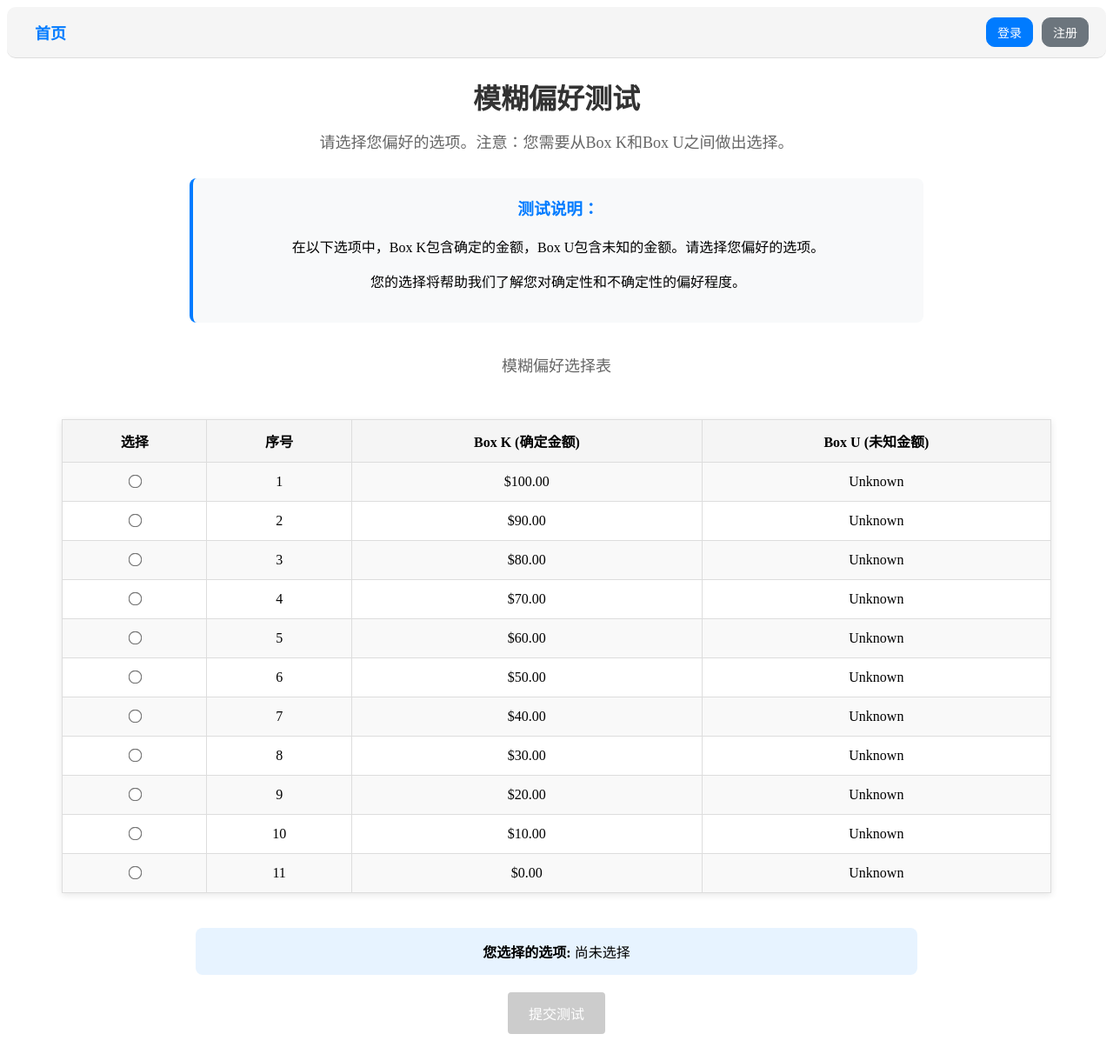
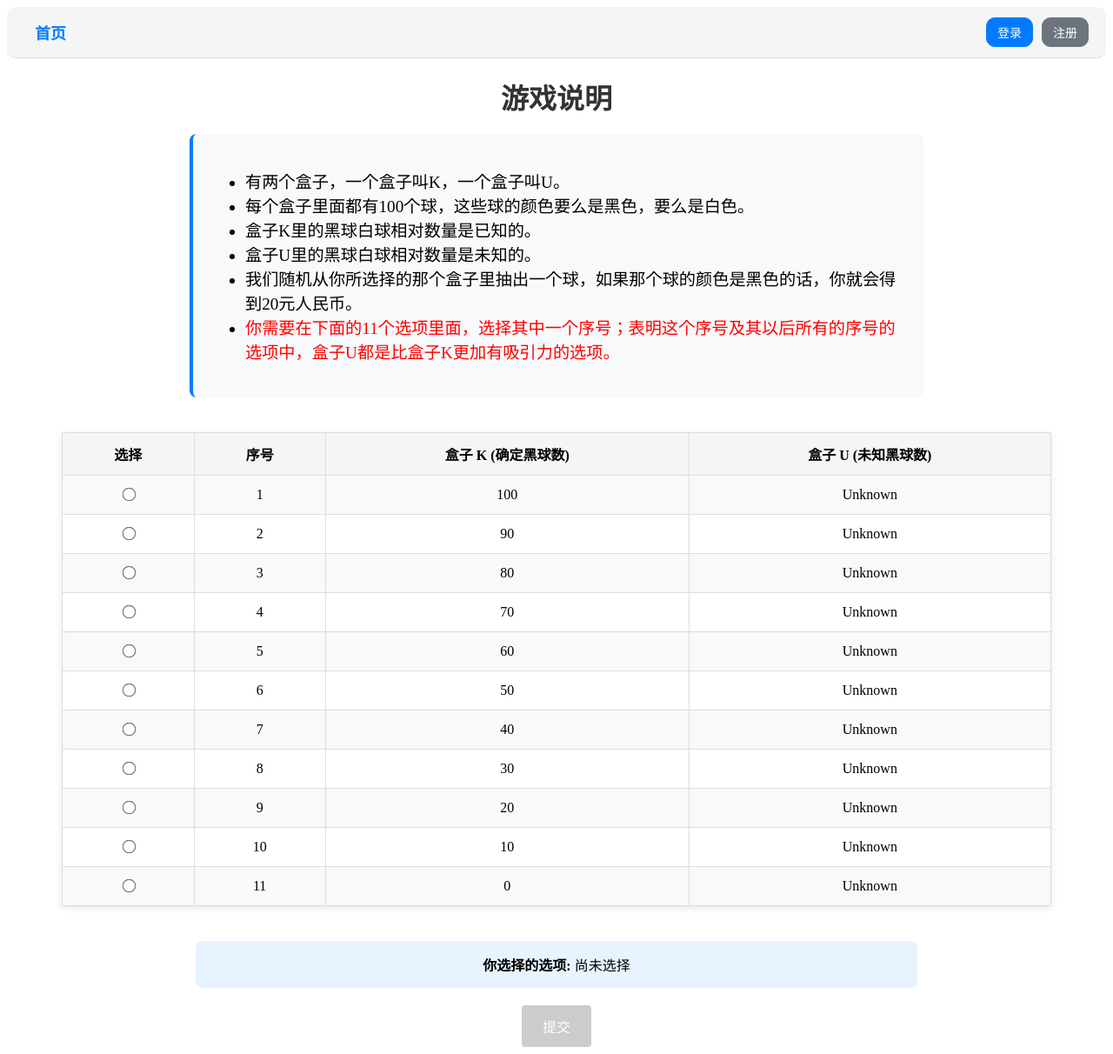
Before and after one commit to zhaoqiwang1/Behavioral-Econ, a React (Create React App) app in the folder client/: page /games/ambiguity-attitude-elicit in a window 1280 px wide. Shown: the whole page at 87% size. Built offline with nearby package versions, Linux system fonts and the light colour scheme.

Commit message:
ambiguity elicit instructions

```diff
--- a/client/src/pages/games/AmbiguityAttiElicit.jsx
+++ b/client/src/pages/games/AmbiguityAttiElicit.jsx
@@ -91,7 +91,7 @@ const AmbiguityAttiElicit = () => {
         <Navbar />
         <div className={styles.completedInfo}>
           <h2>✅ 模糊偏好测试已完成</h2>
-          <p>您已经成功提交问卷，感谢您的参与！</p>
+          <p>你已经成功提交问卷，感谢你的参与！</p>
         </div>
       </div>
     );
@@ -100,24 +100,25 @@ const AmbiguityAttiElicit = () => {
   return (
     <div>
       <Navbar />
-      <h1>模糊偏好测试</h1>
-      <h2>请选择您偏好的选项。注意：您需要从Box K和Box U之间做出选择。</h2>
-
+      <h1>游戏说明</h1>
       <div className={styles.instructions}>
-        <h3>测试说明：</h3>
-        <p>在以下选项中，Box K包含确定的金额，Box U包含未知的金额。请选择您偏好的选项。</p>
-        <p>您的选择将帮助我们了解您对确定性和不确定性的偏好程度。</p>
+        <ul>
+          <li>有两个盒子，一个盒子叫K，一个盒子叫U。</li>
+          <li>每个盒子里面都有100个球，这些球的颜色要么是黑色，要么是白色。</li>
+          <li>盒子K里的黑球白球相对数量是已知的。</li>
+          <li>盒子U里的黑球白球相对数量是未知的。</li>
+          <li>我们随机从你所选择的那个盒子里抽出一个球，如果那个球的颜色是黑色的话，你就会得到20元人民币。</li>
+          <li><span style={{color: 'red'}}>你需要在下面的11个选项里面，选择其中一个序号；表明这个序号及其以后所有的序号的选项中，盒子U都是比盒子K更加有吸引力的选项。</span></li>
+        </ul>
       </div>
-
       <div className={styles.tableContainer}>
-        <h2>模糊偏好选择表</h2>
         <table className={styles.dataTable}>
           <thead>
             <tr>
               <th>选择</th>
               <th>序号</th>
-              <th>Box K (确定金额)</th>
-              <th>Box U (未知金额)</th>
+              <th>盒子 K (确定黑球数)</th>
+              <th>盒子 U (未知黑球数)</th>
             </tr>
           </thead>
           <tbody>
@@ -138,7 +139,7 @@ const AmbiguityAttiElicit = () => {
                   />
                 </td>
                 <td>{option.id}</td>
-                <td>${option.boxK.toFixed(2)}</td>
+                <td>{option.boxK}</td>
                 <td>{option.boxU}</td>
               </tr>
             ))}
@@ -147,8 +148,8 @@ const AmbiguityAttiElicit = () => {
       </div>
 
       <div className={styles.selectionInfo}>
-        <strong>您选择的选项: </strong>
-        {selectedOption ? `选项 ${selectedOption} (Box K: $${ambiguityOptions.find(opt => opt.id === parseInt(selectedOption))?.boxK.toFixed(2)}, Box U: Unknown)` : '尚未选择'}
+        <strong>你选择的选项: </strong>
+        {selectedOption ? `选项 ${selectedOption} (盒子 K: ${ambiguityOptions.find(opt => opt.id === parseInt(selectedOption))?.boxK}个黑球,  盒子 U: 未知黑球数)` : '尚未选择'}
       </div>
 
       {/* 提交按钮 */}
@@ -158,7 +159,7 @@ const AmbiguityAttiElicit = () => {
           onClick={handleSubmit}
           disabled={loading || !selectedOption}
         >
-          {loading ? '提交中...' : '提交测试'}
+          {loading ? '提交中...' : '提交'}
         </button>
       </div>
     </div>
--- a/client/src/pages/games/AmbiguityAttiElicit.module.css
+++ b/client/src/pages/games/AmbiguityAttiElicit.module.css
@@ -85,6 +85,8 @@
   margin: 20px auto;
   max-width: 800px;
   border-left: 4px solid #007bff;
+  text-align: left;
+  font-size: 1.2rem;
 }
 
 .instructions h3 {
--- a/client/src/pages/games/OverconfidenceGame.jsx
+++ b/client/src/pages/games/OverconfidenceGame.jsx
@@ -119,7 +119,7 @@ const OverconfidenceGame = () => {
         <div className={styles.container}>
           <div className={styles.completedMessage}>
             <h2>感谢参与！</h2>
-            <p>你已经完成过过度自信游戏，无法重复参与。</p>
+            <p>你已经完成本次游戏！感谢你的参与！</p>
             <button
               className={styles.backButton}
               onClick={() => window.history.back()}
--- a/client/src/pages/games/PublicGoodsGame.jsx
+++ b/client/src/pages/games/PublicGoodsGame.jsx
@@ -104,7 +104,7 @@ const PublicGoodsGame = () => {
         <Navbar />
         <div className={styles.completedInfo}>
           <h2>✅ 公共物品游戏已完成</h2>
-          <p>你已经成功完成所有{totalRounds}个回合！感谢您的参与！</p>
+          <p>你已经成功完成所有{totalRounds}个回合！感谢你的参与！</p>
         </div>
       </div>
     );
--- a/client/src/pages/games/RiskAttiElicit.jsx
+++ b/client/src/pages/games/RiskAttiElicit.jsx
@@ -107,7 +107,7 @@ const RiskAttiElicit = () => {
         <Navbar />
         <div className={styles.completedInfo}>
           <h2>✅ 风险评估已完成</h2>
-          <p>你已经成功提交风险评估问卷，感谢您的参与！</p>
+          <p>你已经成功提交风险评估问卷，感谢你的参与！</p>
         </div>
       </div>
     );
@@ -180,7 +180,7 @@ const RiskAttiElicit = () => {
           onClick={handleSubmit}
           disabled={loading || !selectedOption}
         >
-          {loading ? '提交中...' : '提交评估'}
+          {loading ? '提交中...' : '提交'}
         </button>
       </div>
     </div>
```
